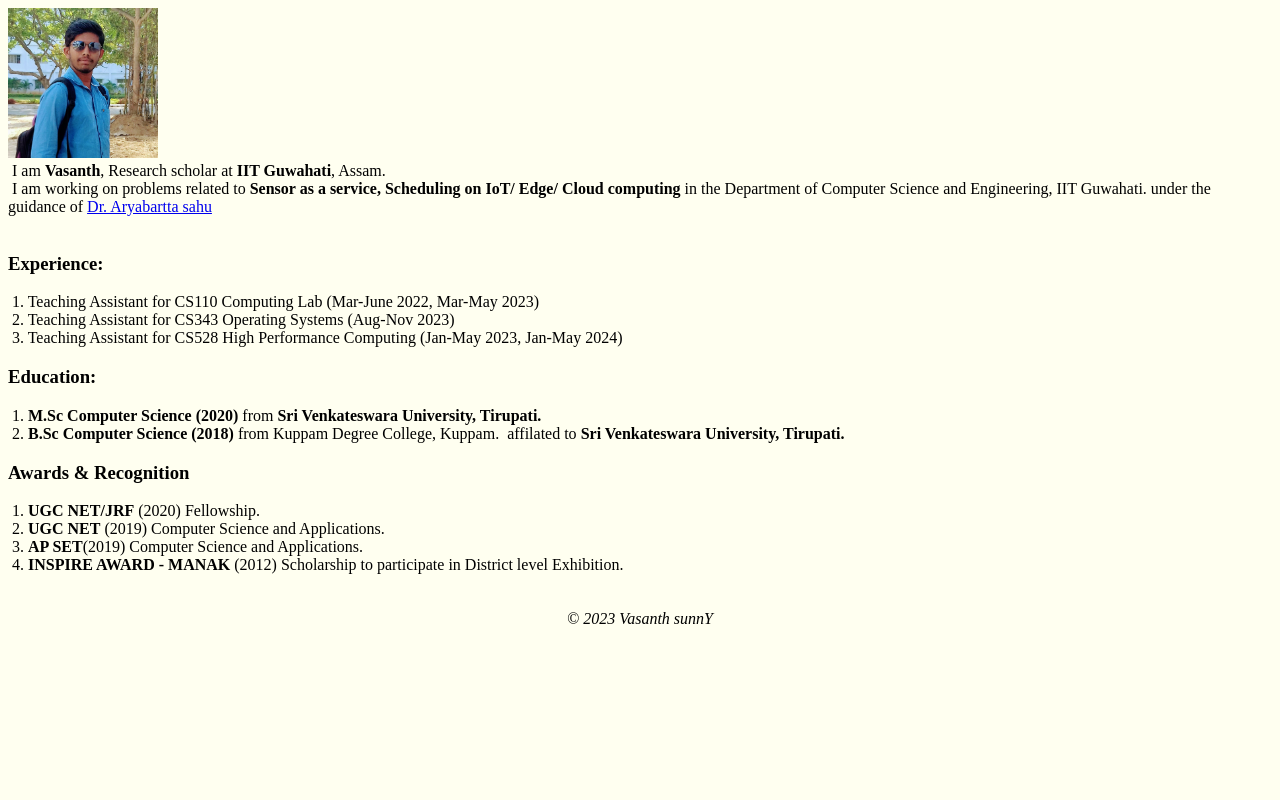
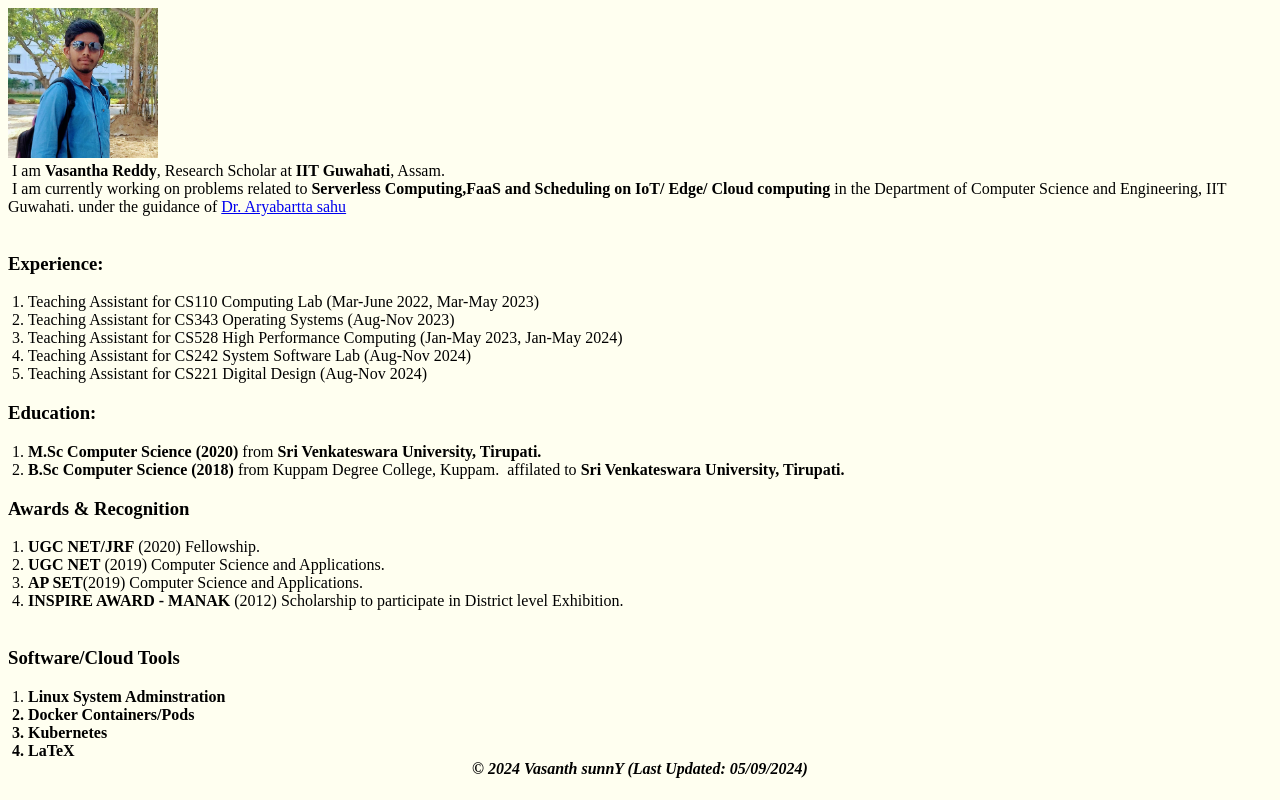
Before and after one commit to Vasanthsunny/Vasanth, a plain HTML site: page index.html in a window 1280 px wide. Drawn offline with Linux system fonts and the light colour scheme.

Commit message:
added tools, ta ship to index.html

```diff
--- a/index.html
+++ b/index.html
@@ -12,9 +12,9 @@
     <img src="images/vas.jpg" alt="vasanth" width="150px" height="150px">
     <br>
  <body>
-        &nbsp;I am <b>Vasanth</b>, Research scholar at <b>IIT Guwahati</b>, Assam.
+        &nbsp;I am <b>Vasantha Reddy</b>, Research Scholar at <b>IIT Guwahati</b>, Assam.
         <br>
-         &nbsp;I am working on problems related to  <b> Sensor as a service, Scheduling on IoT/ Edge/ Cloud computing</b>
+         &nbsp;I am currently working on problems related to  <b> Serverless Computing,FaaS and Scheduling on IoT/ Edge/ Cloud computing</b>
         in the Department of Computer Science and Engineering, IIT Guwahati. under the guidance of <a href="https://www.iitg.ac.in/asahu/"> Dr. Aryabartta sahu</a>
             <br> <br>
 
@@ -24,6 +24,10 @@
             &nbsp;2. Teaching Assistant for CS343 Operating Systems (Aug-Nov 2023)
             <br>
             &nbsp;3. Teaching Assistant for CS528 High Performance Computing (Jan-May 2023, Jan-May 2024)
+            <br>
+            &nbsp;4. Teaching Assistant for CS242 System Software Lab (Aug-Nov 2024)
+            <br>
+            &nbsp;5. Teaching Assistant for CS221 Digital Design (Aug-Nov 2024)
 
         <h3><b>Education:</b></h3>
             &nbsp;1. <b>M.Sc Computer Science (2020)</b> from <b>Sri Venkateswara University, Tirupati.</b>
@@ -35,8 +39,14 @@
             &nbsp;2. <b>UGC NET</b> (2019) Computer Science and Applications.<br>
             &nbsp;3. <b>AP SET</b>(2019) Computer Science and Applications.<br>
             &nbsp;4. <b>INSPIRE AWARD - MANAK</b> (2012) Scholarship to participate in District level Exhibition.<br>
-            <br> <br>
-        <footer > &copy; 2023 Vasanth sunnY </footer>
+            <br>
+         <h3> <b> Software/Cloud Tools</b></h3>
+             &nbsp;1. <b>Linux System Adminstration <br>
+             &nbsp;2. <b>Docker Containers/Pods </b> <br>
+             &nbsp;3. <b>Kubernetes</b> <br>
+             &nbsp;4. <b>LaTeX</b> <br>
+
+        <footer > &copy; 2024 Vasanth sunnY (Last Updated: 05/09/2024) </footer>
 </body>
 
 </html>
```
